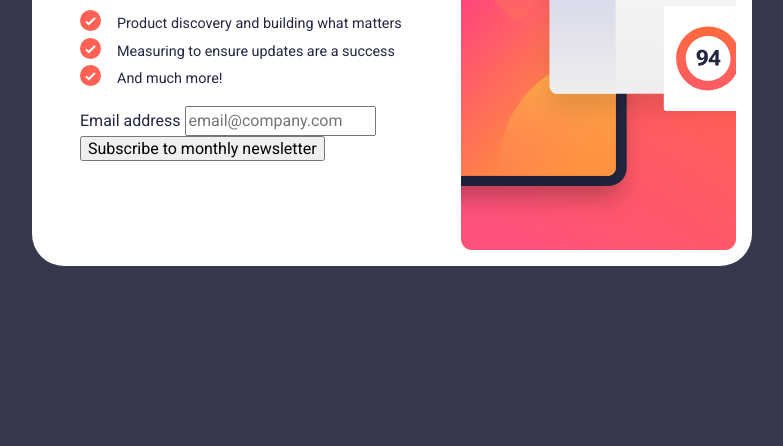
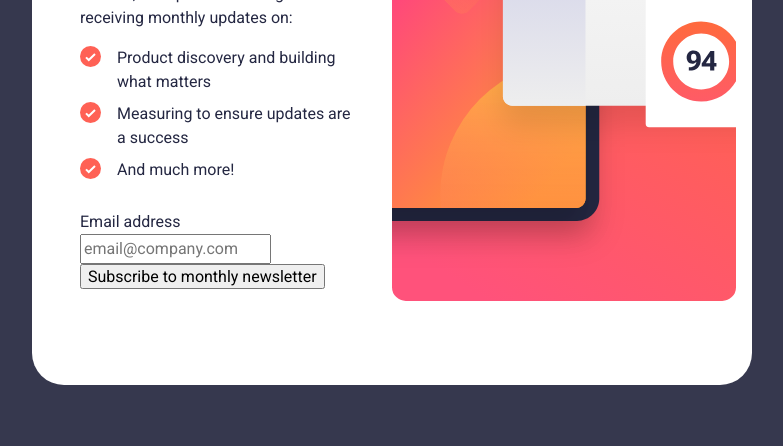
Before and after one commit to jacquelinel33/Newsletter-sign-up-form-with-success-message, a plain HTML site: page index.html in a window 1280 px wide. Shown: the part 354-800 px from the top of the page, without its empty margins (248-1031 px from the left). Drawn offline with Linux system fonts and the light colour scheme; files whose address does not match are found by name.

Commit message:
card padding and styling

```diff
--- a/index.html
+++ b/index.html
@@ -32,7 +32,7 @@
         <input type="submit" value="Subscribe to monthly newsletter">
       </form>
     </div>
-    <div>
+    <div class="feature-img">
       <img src="/Users/jacquelinelee/Desktop/code/Newsletter-sign-up-form/assets/images/illustration-sign-up-desktop.svg">
     </div>
      <!-- Sign-up form end -->
--- a/styles.css
+++ b/styles.css
@@ -66,7 +66,7 @@ body {
 
 main {
     display: grid;
-    grid-template-columns: 1.5fr 1fr;
+    grid-template-columns: 1fr 1fr;
     max-width: 90vh;
     background: var(--clr-white);
     padding: 1rem;
@@ -74,45 +74,47 @@ main {
 }
 
 .content {
-    padding: 2rem;
+    padding: 5rem 2rem;
     display: grid;
     flex-direction: column;
     align-content:start;
-    gap: .8rem;
+    gap: 1rem;
 }
 
 .content__title {
-    font-size: 2.8rem;
+    font-size: 3.4rem;
 }
 
 .content__description {
-    font-size: .9rem;
+    font-size: 1rem;
 }
 
 ul {
   padding: 0;
 }
 
-li {
-  list-style: none;
-  /* display: flex;
-  align-items: center; */
-}
 
 .icon-list {
-  display: flex;
-  flex-direction: column;
-  font-size: .9rem;
+  font-size: 1rem;
 }
 
 .icon-list li {
+  list-style: none;
   display: flex;
-  align-items: center;
+  padding-bottom: .5rem;
+  font-size: 1rem;
+
+}
+.icon-list li::before {
+  content: url('assets/images/icon-list.svg');
+  margin-right: 1rem;
 }
 
-.icon-list li::before {
-  content: url('assets/images/icon-list.svg');
-  display: inline-block;
-  margin-right: 1rem;
-  align-items: center;
+.feature-img {
+  display: flex;
+  justify-content: flex-end;
 }
+
+.feature-img img {
+  /* object-fit: none; */
+}
```
